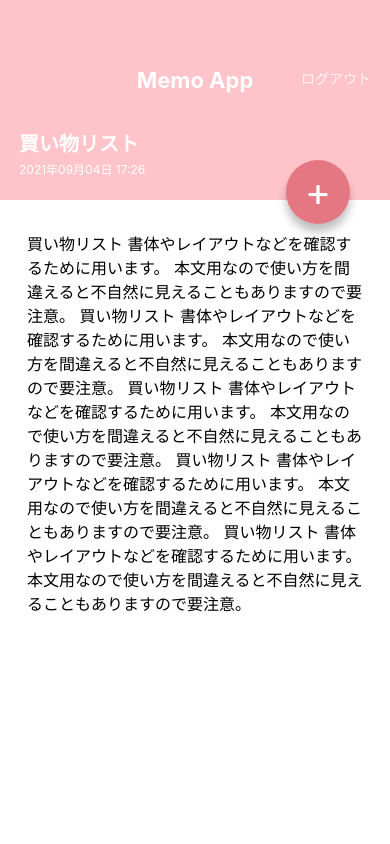
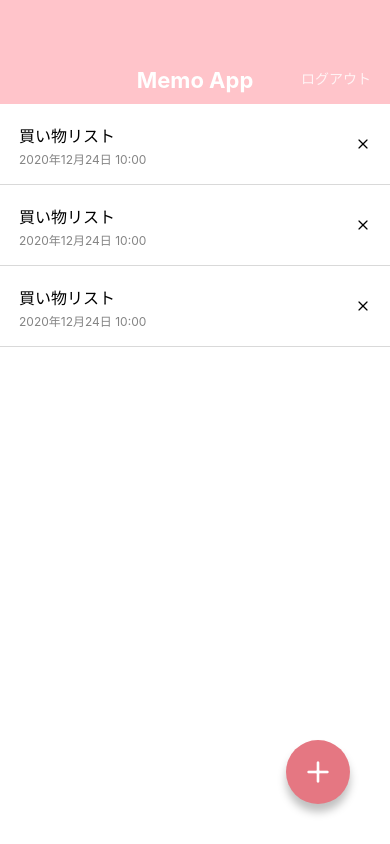
Before and after one commit to miwaaaa/test, a React Native app: screen /MemoList in a window 390 px wide. Built offline with nearby package versions, Linux system fonts and the light colour scheme.

Commit message:
Install @expo/vector-icons

```diff
--- a/App.jsx
+++ b/App.jsx
@@ -5,6 +5,6 @@
 
 export default function App() {
   return (
-    <MemoDetailScreen />
+    <MemoListScreen />
   );
 }
--- a/package.json
+++ b/package.json
@@ -8,6 +8,7 @@
     "eject": "expo eject"
   },
   "dependencies": {
+    "@expo/vector-icons": "^12.0.5",
     "expo": "~41.0.1",
     "expo-status-bar": "~1.0.4",
     "prop-types": "^15.7.2",
--- a/src/components/CircleButton.jsx
+++ b/src/components/CircleButton.jsx
@@ -1,19 +1,20 @@
 import React from'react';
-import { View, Text, StyleSheet } from 'react-native';
+import { View, StyleSheet } from 'react-native';
 import {string, shape} from 'prop-types';
+import { Feather } from '@expo/vector-icons';
 
 export default function CircleButton(props) {
-  const { children, style } = props;
+  const {  style, name } = props;
     return (
         <View style ={[styles.circleButton, style]}>
-         <Text style = {styles.circleButtonLabel}>{children}</Text>
+        <Feather name={name} size={32} color="white" />
         </View>
     );
 }
 
 CircleButton.prpTypes = {
-  children: string.isRequired,
   style: shape(),
+  naeme: string.isRequired,
 }
 
 CircleButton.defaultProps = {
--- a/src/components/MemoList.jsx
+++ b/src/components/MemoList.jsx
@@ -1,5 +1,6 @@
 import React from 'react';
 import { View, Text, StyleSheet } from 'react-native';
+import { Feather } from '@expo/vector-icons';
 
 export default function MemoList() {
     return (
@@ -11,7 +12,7 @@
             <Text style = {styles.memoListItemDate}>2020年12月24日 10:00</Text>
             </View>
             <View>
-                <Text>X</Text>
+                <Feather name ="x" size={16} color="#bobobo"/>
             </View>
             </View>
 
@@ -21,7 +22,7 @@
             <Text style = {styles.memoListItemDate}>2020年12月24日 10:00</Text>
             </View>
             <View>
-                <Text>X</Text>
+                <Feather name ="x" size={16} color="#bobobo"/>
             </View>
             </View>
 
@@ -31,7 +32,7 @@
             <Text style = {styles.memoListItemDate}>2020年12月24日 10:00</Text>
             </View>
             <View>
-                <Text>X</Text>
+                <Feather name ="x" size={16} color="#bobobo"/>
             </View>
             </View>
 
--- a/src/screens/MemoDetailScreen.jsx
+++ b/src/screens/MemoDetailScreen.jsx
@@ -1,5 +1,5 @@
 import React from 'react';
-import { View, ScrollView, Text, StyleSheet} from 'react-native';
+import { View, ScrollView, Text, StyleSheet,} from 'react-native';
 import CircleButton from '../components/CircleButton';
 import AppBar from '../components/AppBar';
 
@@ -31,7 +31,7 @@
                     本文用なので使い方を間違えると不自然に見えることもありますので要注意。
                 </Text>
             </ScrollView>
-            <CircleButton style= {{top: 160, bottom: 'auto'}}>+</CircleButton>
+            <CircleButton style= {{top: 160, bottom: 'auto'}} name = "edit-2"/>
         </View>
     )
 }
--- a/src/screens/MemoListScreen.jsx
+++ b/src/screens/MemoListScreen.jsx
@@ -15,7 +15,7 @@
 
             <MemoList />
 
-            <CircleButton />
+            <CircleButton name="plus"/>
 
         </View>
     );
```
